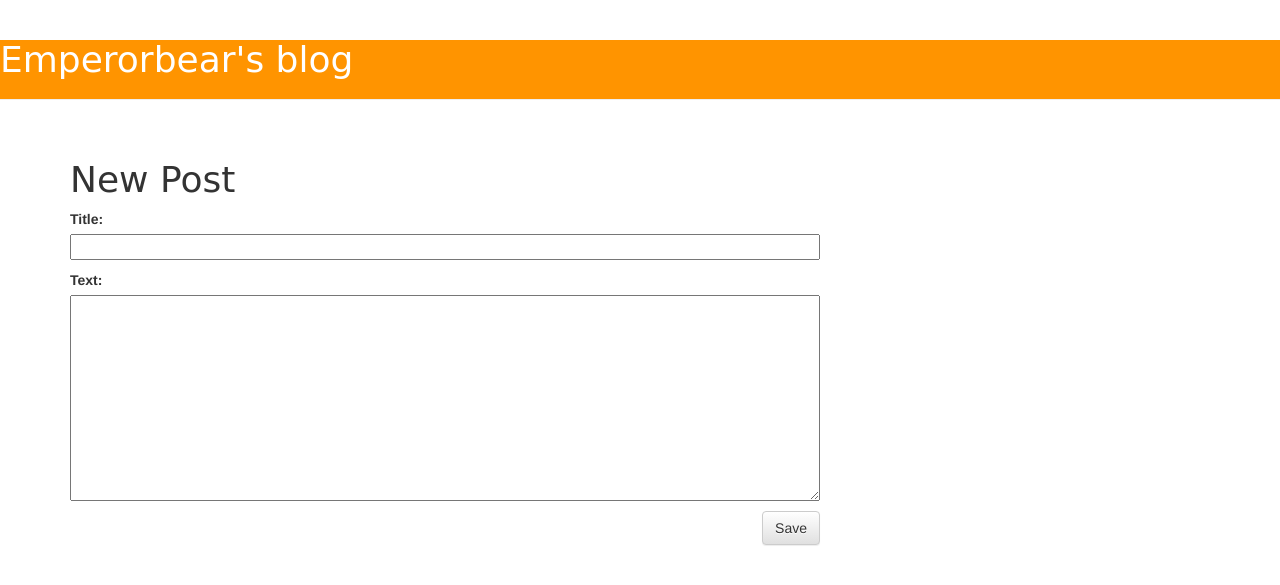
After one commit to emperorbear/my-first-blog, a Django app: page /post/new/ in a window 1280 px wide. The commit adds this page. Shown: the top 585 px of the page. Run offline with Django 3.2, Linux system fonts and the light colour scheme; some libraries are stand-ins or nearby versions.

Commit message:
last one

```diff
--- /dev/null
+++ b/blog/forms.py
@@ -0,0 +1,10 @@
+from django import forms
+from .models import Post
+
+
+class PostForm(forms.ModelForm):
+
+
+    class Meta:
+        model=Post
+        fields=('title','text',)
--- a/blog/templates/blog/base.html
+++ b/blog/templates/blog/base.html
@@ -2,8 +2,8 @@
 <html>
   <meta char-set="utf-8">
   <head>
-    <link rel="stylesheet" href="maxcdn.bootstrapcdn.com/bootstrap/3.2.0/bootstrap.min.css>
-    <link rel="stylesheet" href="maxcdn.bootstrapcdn.com/bootstrap/3.2.0/bootstrap-theme.min.css">
+    <link rel="stylesheet" href="//maxcdn.bootstrapcdn.com/bootstrap/3.2.0/css/bootstrap.min.css">
+    <link rel="stylesheet" href="//maxcdn.bootstrapcdn.com/bootstrap/3.2.0/css/bootstrap-theme.min.css">
     <link rel="stylesheet" href="{% static 'css/blog.css' %}">
      <title>
       Emperorbear's blog
@@ -14,7 +14,10 @@
   <body>
     <header>
       <div class="page-header">
-        <h1><a href="#">Emperorbear's blog</a></h1>
+        {% if user.is_authenticated %}
+        <a href="{% url 'post_new' %}" class="top-menu"><span class="glyphicon glyphicon-plus"></span></a>
+        {% endif %}
+        <h1><a href="{% url 'post_list' %}">Emperorbear's blog</a></h1>
       </div>
     </header>
     <div class="content container">
@@ -26,4 +29,6 @@
       </div>
     </div>
   </body>
+
+
 </html>
--- a/blog/templates/blog/post_detail.html
+++ b/blog/templates/blog/post_detail.html
@@ -6,6 +6,9 @@
       {{post.published_date}}
     </div>
   {% endif %}
+  {% if user.is_authenticated %}
+  <a class="btn btn-default" href="{% url 'post_edit' pk=post.pk%}"><span class="glyphicon glyphicon-pencil"></span></a>
+  {% endif %}
   <h1>{{post.title}}</h1>
   <p>{{post.text|linebreaks}}</p>
 </div>
--- /dev/null
+++ b/blog/templates/blog/post_edit.html
@@ -0,0 +1,10 @@
+{% extends 'blog/base.html' %}
+
+{% block content %}
+
+<h1>New Post</h1>
+<form method="POST" class="post-form" >{% csrf_token %}
+  {{form.as_p}}
+  <button type="submit" class="save btn btn-default">Save</button>
+
+{% endblock %}
--- a/blog/urls.py
+++ b/blog/urls.py
@@ -4,4 +4,6 @@ from django.conf.urls import url
 urlpatterns=[
         url(r'^$', views.post_list, name='post_list'),
         url(r'^post/(?P<pk>\d+)/$', views.post_detail, name='post_detail'),
+        url(r'^post/new/$', views.post_new, name='post_new'),
+        url(r'^post/(?P<pk>\d+)/edit/$', views.post_edit, name='post_edit'),
         ]
--- a/blog/views.py
+++ b/blog/views.py
@@ -1,6 +1,8 @@
-from django.shortcuts import render, get_object_or_404
+from django.shortcuts import render, get_object_or_404, redirect
 from .models import Post
 from django.utils import timezone
+from .forms import PostForm
+
 # Create your views here.
 
 
@@ -11,3 +13,34 @@ def post_list(request):
 def post_detail(request, pk):
     post=get_object_or_404(Post, pk=pk)
     return render(request, 'blog/post_detail.html',{'post':post})
+
+
+def post_new(request):
+    if request.method=="POST":
+       form=PostForm(request.POST)
+       if form.is_valid():
+           post=form.save(commit=False)
+           post.author=request.user
+           post.published_date=timezone.now()
+           post.save()
+           return redirect('post_detail', pk=post.pk)
+    else:
+        form=PostForm()
+    return render(request, 'blog/post_edit.html', {'form':form})
+
+def post_edit(request, pk):
+    post=get_object_or_404(Post, pk=pk)
+    if request.method=="POST":
+        form=PostForm(request.POST, instance=post)
+        if form.is_valid():
+            post=form.save(commit=False)
+            post.author=request.user
+            post.publish_date=timezone.now()
+            post.save()
+            return redirect('post_detail', pk=post.pk)
+
+
+    else:
+        form=PostForm(instance=post)
+
+    return render(request, 'blog/post_edit.html', {'form':form})
```
Also changed, not shown: forms.py (added).
